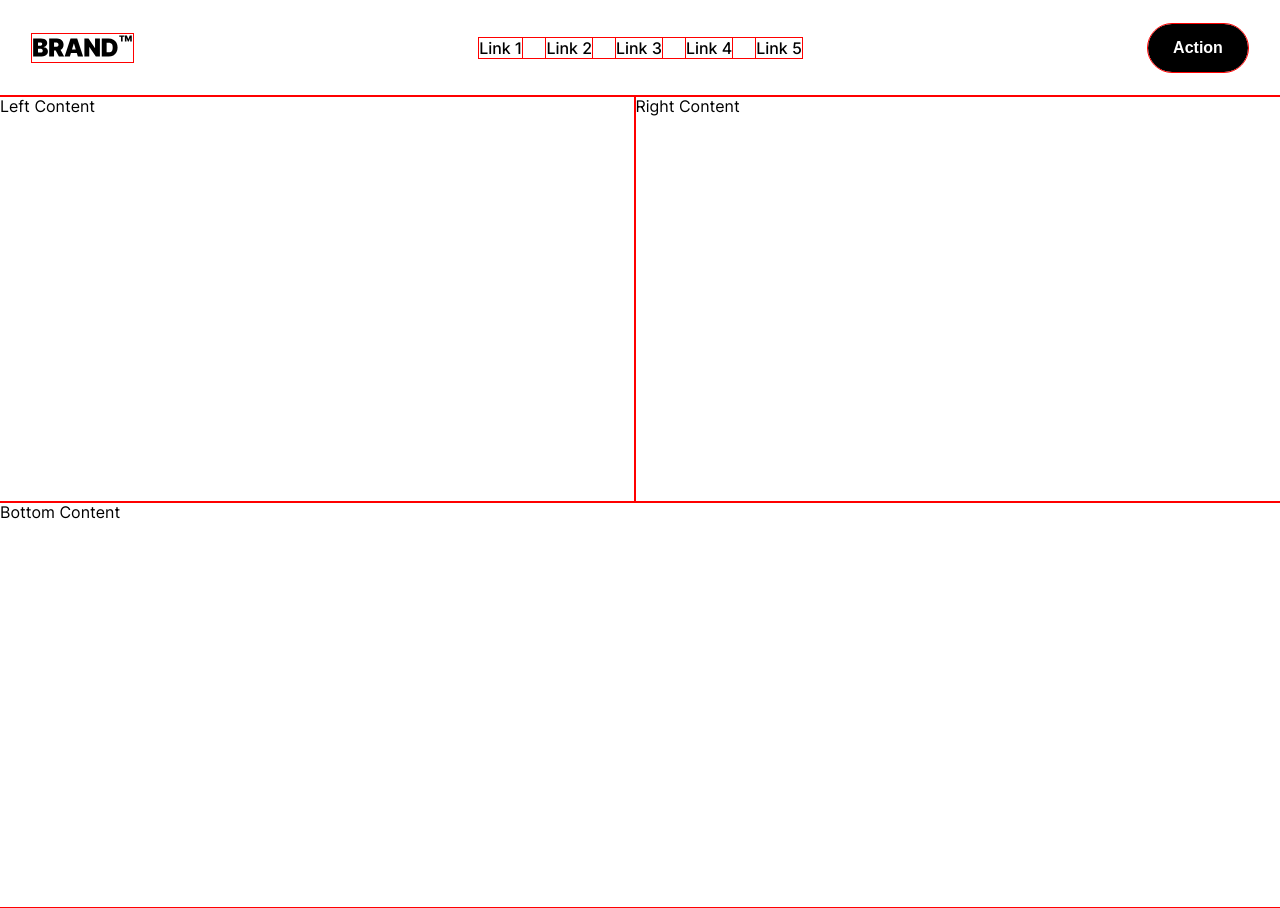
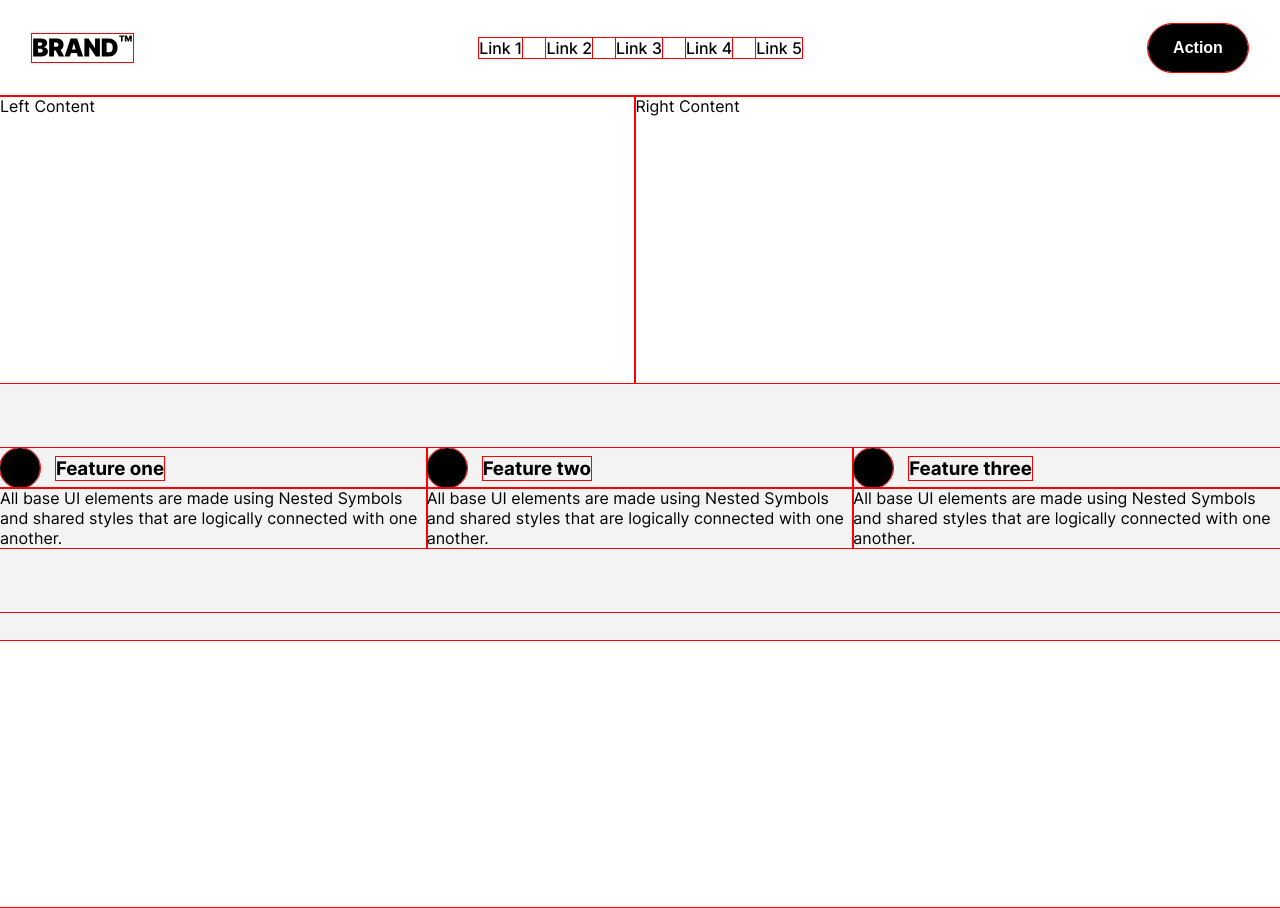
Before and after one commit to asbhogal/React-Brand-Responsive-Web-Page, a React app: page / in a window 1280 px wide. Built offline with nearby package versions, Linux system fonts and the light colour scheme; the HTML template or start-up script is replaced by a standard one.

Commit message:
further content populated and positioning changes

```diff
--- a/src/components/Container.jsx
+++ b/src/components/Container.jsx
@@ -4,7 +4,31 @@ const Container = () => {
             <section className="HeroSection">
                 <article className="LeftContent">Left Content</article>
                 <article className="RightContent">Right Content</article>
-                <article className="SummaryContent">Bottom Content</article>
+                <article className="SummaryContent">
+                    <ul className="SummaryContentList">
+                        <li>
+                            <section>
+                                <span className="FeaturePoint"></span>
+                                <h3>Feature one</h3>
+                            </section>
+                            <p>All base UI elements are made using Nested Symbols and shared styles that are logically connected with one another.</p>
+                        </li>
+                        <li>
+                            <section>
+                                <span className="FeaturePoint"></span>
+                                <h3>Feature two</h3>
+                            </section>
+                            <p>All base UI elements are made using Nested Symbols and shared styles that are logically connected with one another.</p>
+                        </li>
+                        <li>
+                            <section>
+                               <span className="FeaturePoint"></span>
+                               <h3>Feature three</h3>
+                            </section>
+                            <p>All base UI elements are made using Nested Symbols and shared styles that are logically connected with one another.</p>
+                        </li>
+                    </ul>
+                </article>
             </section>
             <section className="SecondSection">
                 <article className="LeftContent"></article>
--- a/src/scss/_components/_container.scss
+++ b/src/scss/_components/_container.scss
@@ -1,5 +1,32 @@
+@use '../_partials/variables' as *;
+
 .MainContainer {
     display: grid;
+}
+
+.SummaryContent {
+    background-color: $AntiFlashWhite;
+    .SummaryContentList {
+        display: flex;
+        padding: 64px 0px;
+        justify-content: center;
+        list-style-type: none;
+        section {
+            flex-direction: row;
+            display: flex;
+            align-items: center;
+            .FeaturePoint {
+                display: grid;
+                height: 40px;
+                width: 40px;
+                border-radius: 20px;
+                background-color: $Black;
+            }
+            h3 {
+                margin-left: 16px;
+            }
+        }
+    }
 }
 
 .HeroSection {
--- a/src/scss/_partials/_responsive.scss
+++ b/src/scss/_partials/_responsive.scss
@@ -5,6 +5,7 @@
         display: inline-grid;
         .SummaryContent {
             grid-column: 1 / 3;
+            height: 256px;
         }
     }
 }
@@ -16,6 +17,7 @@
         display: inline-grid;
         .SummaryContent {
             grid-column: 1 / 3;
+            height: 256px;
         }
     }
 }
```
